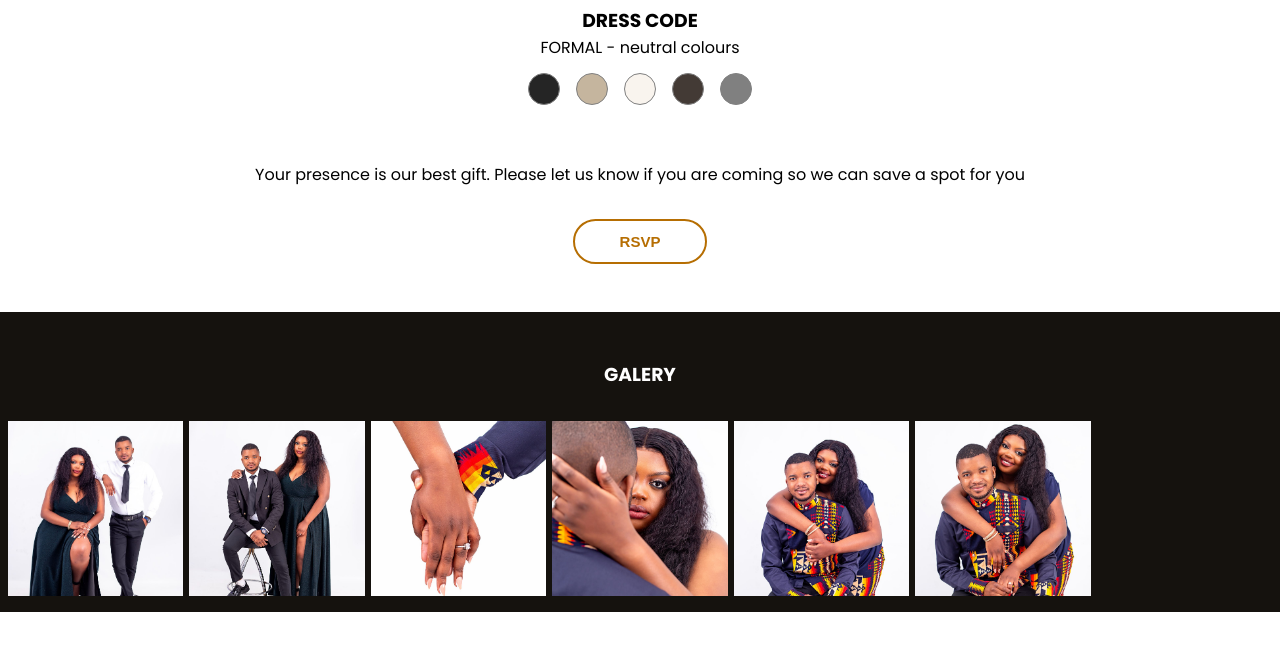
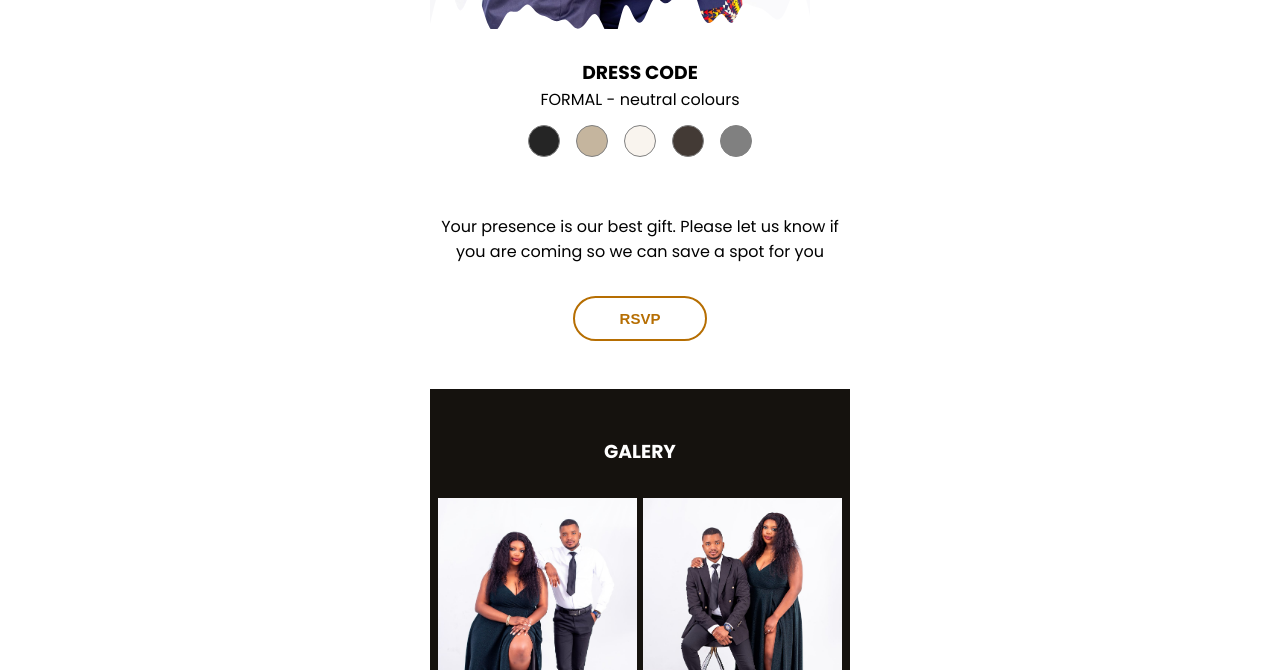
Before and after one commit to kevinkok5/rachelle-wedding, a plain HTML site: page index.html in a window 1280 px wide. Shown: the part 1849-2519 px from the top of the page. Before the commit the page ends 2461 px from the top, so only its background shows below. Drawn offline with Linux system fonts and the light colour scheme; a web font is replaced by a local one.

Commit message:
restrict the body width to a maximum of 420px

```diff
--- a/style.css
+++ b/style.css
@@ -9,6 +9,8 @@
 body {
     font-family: "Poppins", cursive;
     /* background: #fff7f7; */
+    margin: auto;
+    max-width: 420px;
 }
 
 .container {
```
